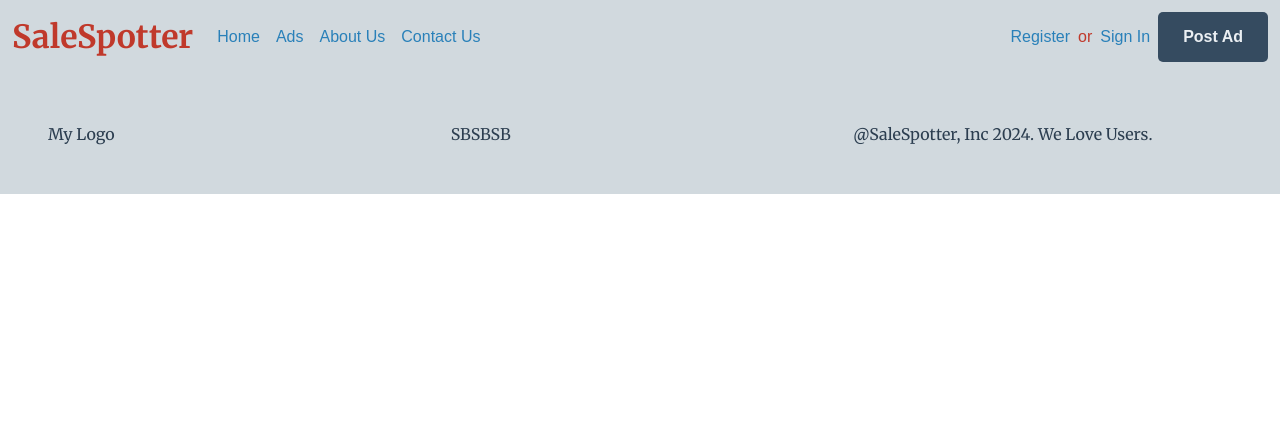
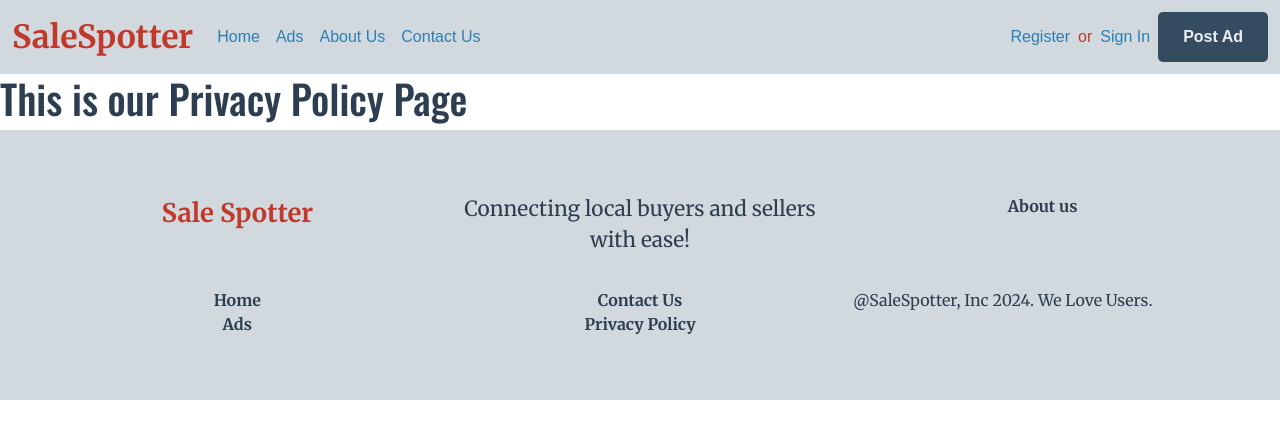
Before and after one commit to VivekGupta1999/salespotter-frontend, a React (Create React App) app: page /privacy-policy in a window 1280 px wide. Shown: the top 438 px of the page. Built offline with nearby package versions, Linux system fonts and the light colour scheme.

Commit message:
modified the footer, added some styles and links

```diff
--- a/src/App.tsx
+++ b/src/App.tsx
@@ -10,6 +10,7 @@ import RegisterPage from "./pages/RegisterPage";
 import AboutUsPage from "./pages/AboutUsPage";
 import ContactUsPage from "./pages/ContactUsPage";
 import { AuthProvider } from "./context/AuthContext";
+import PrivacyPolicyPage from "./pages/PrivacyPolicyPage";
 function App(){
   return(
     <AuthProvider>
@@ -24,6 +25,7 @@ function App(){
             <Route path="/post-ad" element={<PostAdPage/>} />
             <Route path="/about-us" element={<AboutUsPage/>}/>
             <Route path="/contact-us" element={<ContactUsPage/>}/>
+            <Route path="/privacy-policy" element={<PrivacyPolicyPage/>}/>
           </Routes>
         </Layout>
       </Router>
--- a/src/assets/Footer.css
+++ b/src/assets/Footer.css
@@ -3,3 +3,22 @@
     color: var(--primary-font-color);
     font-size: var(--font-size-small);
 }
+
+.my-brand, .my-brand:visited{
+        color:var(--accent-color);
+        font-size:var(--font-size-large);
+        font-weight: bold;
+        text-decoration: none;
+}
+
+.company-tag{
+    font-size: var(--font-size-medium);
+    color:var(--primary-font-color);
+}
+
+.page-links, .page-links:visited{
+    font-size: var(--font-size-small);
+    font-weight: bold;
+    color:var(--primary-font-color);
+    text-decoration: none;
+}
--- a/src/components/Footer.tsx
+++ b/src/components/Footer.tsx
@@ -1,15 +1,27 @@
 import {Container, Col, Row} from 'react-bootstrap';
+import { Link } from 'react-router-dom';
 import "../assets/Footer.css";
 const Footer = () =>{
     return (
 
             <Container fluid className="footer p-5">
-                <Row>
-                    <Col>My Logo</Col>
-                    <Col>
-                            <text>SB</text>
-                            <text>SB</text>
-                            <text>SB</text>
+                <Row className='justify-content-center py-3'>
+                    <Col className='text-center'><Link to="/" className="my-brand">Sale Spotter</Link></Col>
+                    <Col className="company-tag text-center">Connecting local buyers and sellers with ease!</Col>
+                    <Col className='text-center d-none d-lg-block'><Link to="/about-us" className="page-links">About us</Link></Col>
+                </Row>
+
+                <Row className='py-3'>
+                    <Col className='text-center'>
+                            <Row><Link to="/" className="page-links">Home</Link></Row>
+                            <Row><Link to="/ads" className="page-links">Ads</Link></Row>
+                            {/* <Row><Link to="/post-ad" className="page-links">Post Ad</Link></Row> */}
+
+
+                    </Col>
+                    <Col className='text-center'>
+                            <Row><Link to="/contact-us" className="page-links">Contact Us</Link></Row>
+                            <Row><Link to="/privacy-policy" className="page-links">Privacy Policy</Link></Row>
                     </Col>
                     <Col>@SaleSpotter, Inc 2024. We Love Users.</Col>
                 </Row>
--- /dev/null
+++ b/src/pages/PrivacyPolicyPage.tsx
@@ -0,0 +1,7 @@
+const PrivacyPolicyPage = () =>{
+    return(
+        <h1>This is our Privacy Policy Page</h1>
+    )
+}
+
+export default PrivacyPolicyPage;
```
